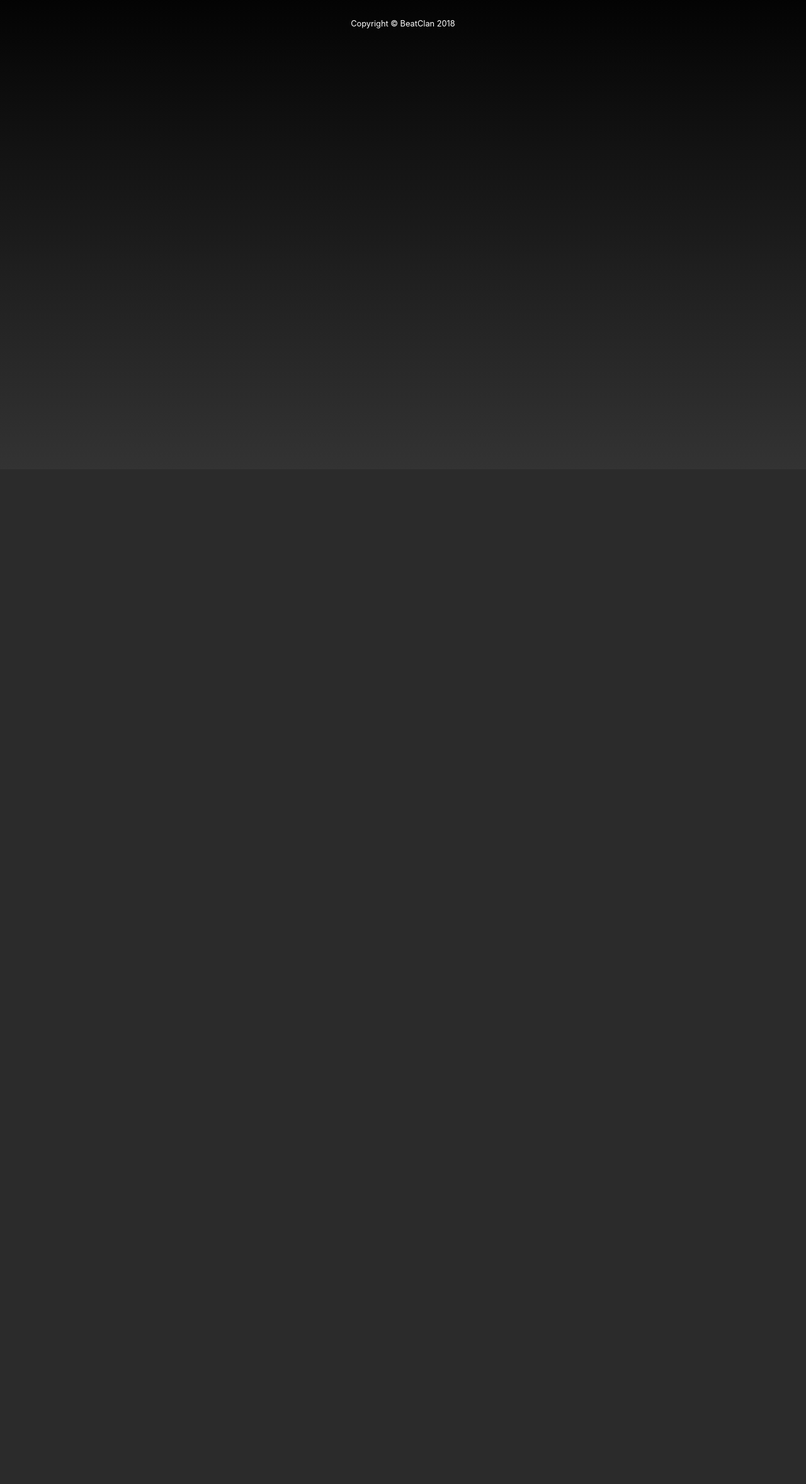
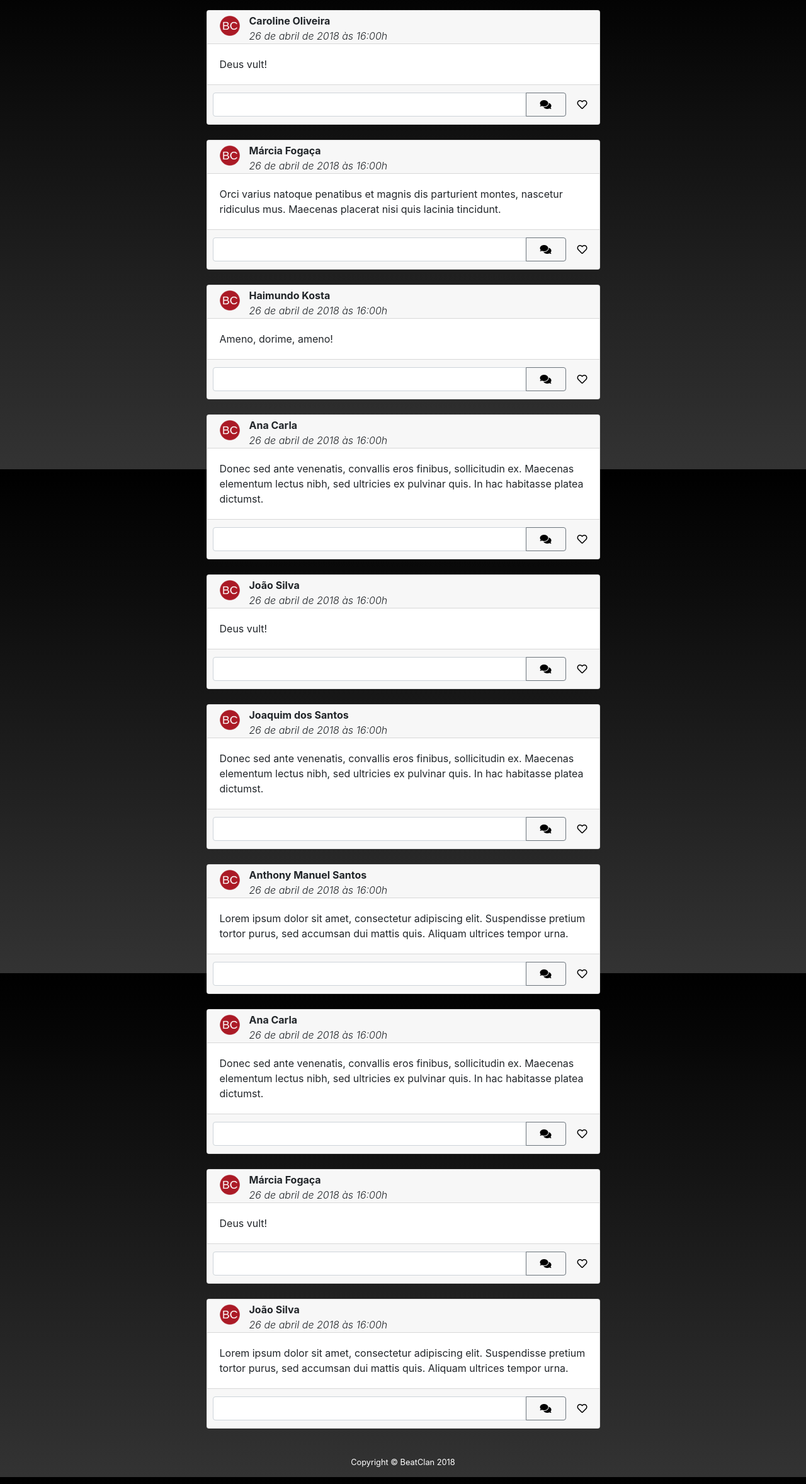
Before and after one commit to guilherme1guy/IHC20182, a Django app: page /dashboard/ in a window 1280 px wide. Shown: the part 55-2411 px from the top of the page at 63% size. Before the commit the page ends 485 px from the top, so only its background shows below. Run offline with Django 3.2, Linux system fonts and the light colour scheme; some libraries are stand-ins or nearby versions.

Commit message:
Adding initial version of dashboard with content generation

```diff
--- /dev/null
+++ b/dashboard/static/dashboard/css/feed.css
@@ -0,0 +1,26 @@
+.small-profile-img {
+
+    width: 32px;
+    height: 32px;
+}
+
+.black-icon{
+
+    color: black !important;
+}
+
+.content-card{
+
+}
+
+.content-card-header{
+
+}
+
+.content-card-body{
+
+}
+
+.content-card-footer{
+
+}
--- a/dashboard/templates/dashboard/feed.html
+++ b/dashboard/templates/dashboard/feed.html
@@ -1,4 +1,6 @@
 {% extends 'core/base.html' %}
+
+{% load static %}
 
 {% block navbar %}
   <div class="collapse navbar-collapse" id="navbarNavAltMarkup">
@@ -7,4 +9,83 @@
       <a class="nav-item nav-link" href="{% url 'music:my_music' %}">Músicas</a>
     </div>
   </div>
-{% endblock navbar%}
+{% endblock navbar %}
+
+{% block css %}
+  {{ block.super }}
+
+  <link href="{% static 'dashboard/css/feed.css' %}" rel="stylesheet">
+
+{% endblock css %}
+
+{% block content %}
+
+    <div class="row">
+
+      <div class="col">
+
+        <!-- left panel -->
+
+      </div>
+
+
+      <div class="col-6">
+
+        <!-- feed section -->
+
+        {% for content_piece in content  %}
+
+          <div class="row my-2">
+            <div class="col">
+              <div class="card my-2 content-card">
+                <div class="card-header pt-1 pb-0 content-card-header">
+
+                  <div class="row">
+                    <div class="col-auto pt-1">
+                      <img src="{{ content_piece.author_img }}" class="img-circle small-profile-img">
+                    </div>
+                    <div class="col">
+                      <p class="font-weight-bold row my-0"> {{ content_piece.author }} </p>
+                      <p class="font-weight-light font-italic row my-0  ">26 de abril de 2018 às 16:00h</p>
+                    </div>
+                  </div>
+
+                </div>
+
+                <div class="card-body content-card-body">
+                  <p class="card-text">{{ content_piece.menssage }}</p>
+                </div>
+
+                <div class="card-footer text-muted content-card-footer">
+                  <div class="row align-items-center">
+
+                    <div class="col px-1">
+                      <div class="input-group">
+                        <input type="text" class="form-control">
+                        <div class="input-group-append">
+                          <button class="btn btn-outline-secondary" type="button" id="button-post-comment"><i class="fas fa-comments black-icon"></i></button>
+                        </div>
+                      </div>
+                    </div>
+
+                    <i class="far fa-heart black-icon col-auto px-1"></i>
+                  </div>
+                </div>
+              </div>
+            </div>
+          </div>
+
+        {% endfor %}
+
+      </div>
+
+      <div class="col">
+
+        <!-- right panel -->
+
+
+      </div>
+
+    </div>
+
+{% endblock content %}
--- a/dashboard/views.py
+++ b/dashboard/views.py
@@ -1,5 +1,69 @@
 from django.views.generic.base import TemplateView
+from django.templatetags.static import static
+from random import choice
 
 
 class FeedView(TemplateView):
     template_name = "dashboard/feed.html"
+
+    names = [
+        'João Silva',
+        'Anthony Manuel Santos',
+        'Bernardo Barros',
+        'Isis Alves',
+        'Luiza Brito',
+        'Caroline Oliveira',
+        'Joaquim dos Santos',
+        'Felipe Bezerra',
+        'Haimundo Kosta',
+        'Ana Carla',
+        'Márcia Fogaça',
+        'Laura Lima'
+    ]
+
+    imgs = [
+        static('core/img/BC.png'),
+    ]
+
+    mensages = [
+        'Lorem ipsum dolor sit amet, consectetur adipiscing elit. Suspendisse pretium tortor purus, sed accumsan dui mattis quis. Aliquam ultrices tempor urna.',
+        'Orci varius natoque penatibus et magnis dis parturient montes, nascetur ridiculus mus. Maecenas placerat nisi quis lacinia tincidunt.',
+        'Nullam non nulla eros.',
+        'Donec sed ante venenatis, convallis eros finibus, sollicitudin ex. Maecenas elementum lectus nibh, sed ultricies ex pulvinar quis. In hac habitasse platea dictumst.',
+        'In varius, tortor eget convallis pretium, ligula est finibus neque, non lacinia purus sapien sodales magna. Nam ultricies condimentum lacus nec tristique. Fusce at nisl eros. Nulla facilisi. ',
+        'Ameno, dorime, ameno!',
+        'Deus vult!',
+        ' Vestibulum ultricies, leo at convallis luctus, urna tellus tempor dolor, eget malesuada metus orci a augue. Fusce gravida, libero ut tristique consectetur, neque dolor molestie elit, in accumsan sem quam quis purus. Nullam dignissim tortor ex, non posuere urna suscipit eu. Sed elementum venenatis diam, at tristique lacus feugiat at. In sit amet tellus vel magna aliquam blandit ultrices vitae felis.',
+    ]
+
+    @staticmethod
+    def get_name():
+        return choice(FeedView.names)
+
+    @staticmethod
+    def get_img():
+        return choice(FeedView.imgs)
+
+    @staticmethod
+    def get_mensage():
+        return choice(FeedView.mensages)
+
+    def get_random_content(self):
+        content_list = []
+
+        for i in range(0, 10):
+            content_piece = {
+                'author': FeedView.get_name(),
+                'author_img' : FeedView.get_img(),
+                'menssage': FeedView.get_mensage(),
+            }
+
+            content_list.append(content_piece)
+
+        return content_list
+
+    def get_context_data(self, **kwargs):
+        context = super().get_context_data(**kwargs)
+        context["content"] = self.get_random_content()
+
+        return context
```
